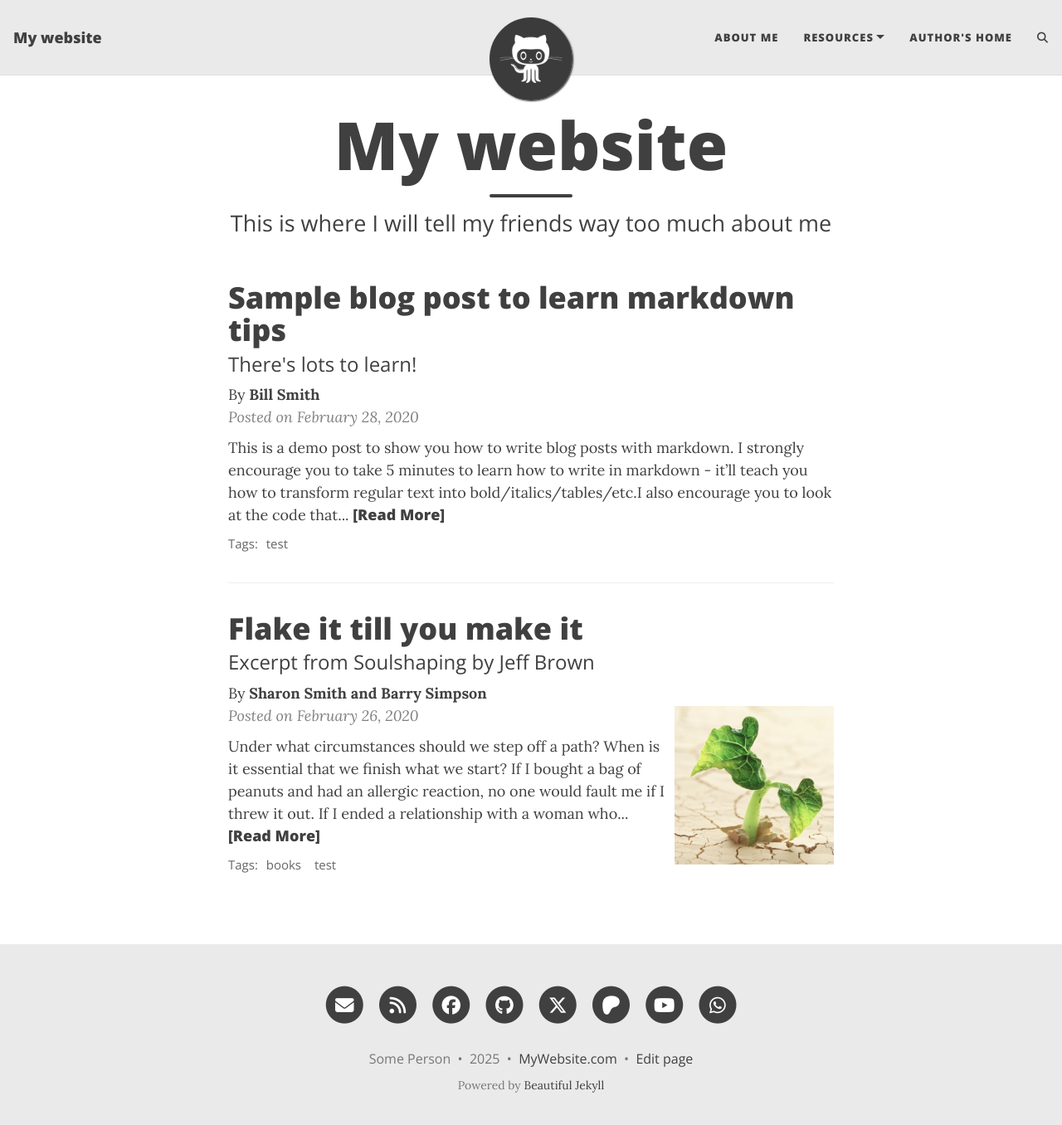
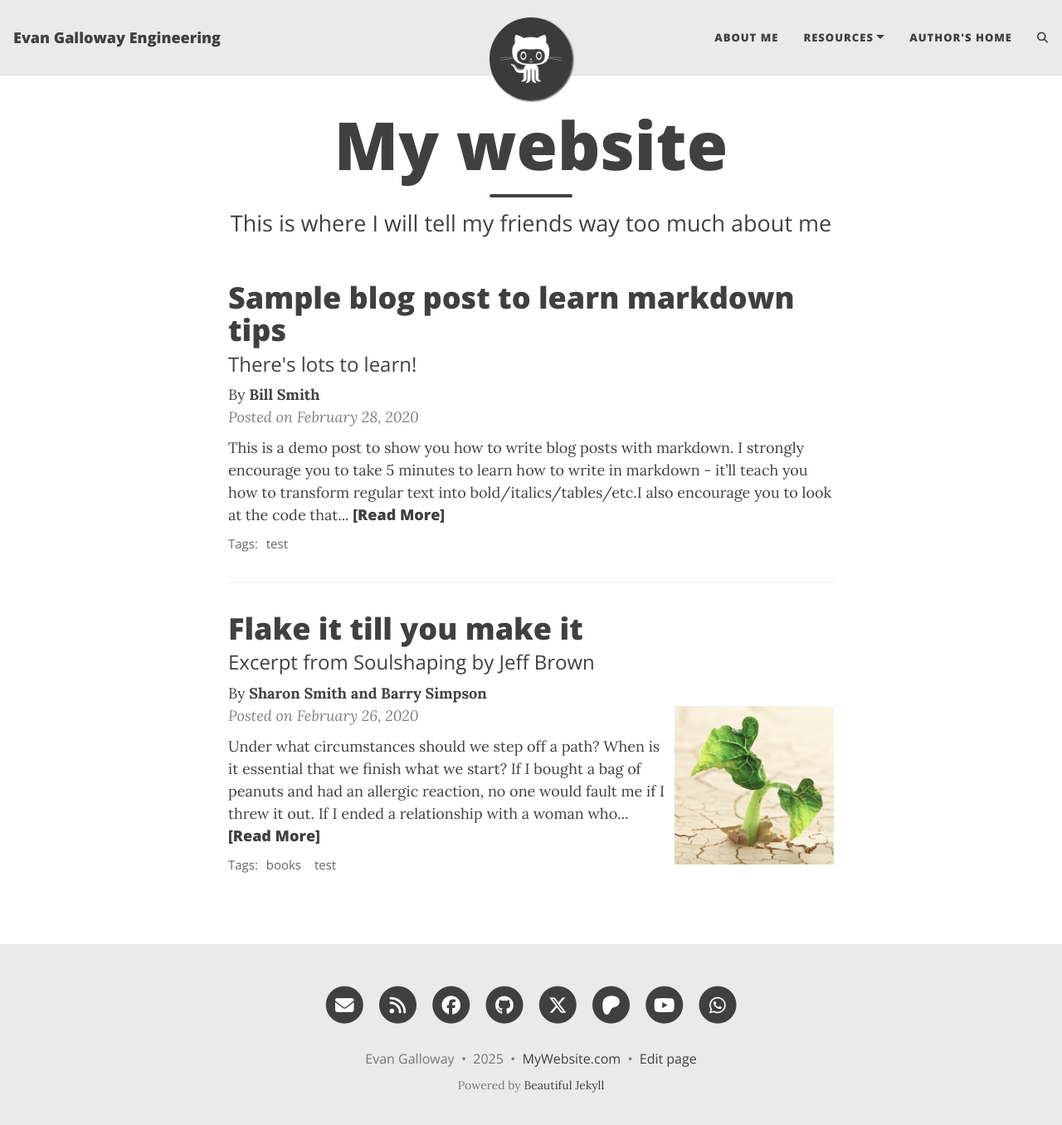
Before and after one commit to gallowayevanengineer/gallowayevanengineer.github.io, a Jekyll site: the page built from beautiful-jekyll-master/index.html, in a window 1280 px wide and 1369 px high. Shown: the top 1356 px of the window at 83% size. Built offline with Jekyll 4.4.1, drawn with Linux system fonts in a browser that asks for light colours; the list of posts is cut into pages by our own code; comment, search, counter and statistics services are not loaded.

Commit message:
Changed name of website

```diff
--- a/beautiful-jekyll-master/_config.yml
+++ b/beautiful-jekyll-master/_config.yml
@@ -10,10 +10,10 @@
 ############################
 
 # Name of website
-title: My website
+title: Evan Galloway Engineering
 
 # Your name to show in the footer
-author: Some Person
+author: Evan Galloway
 
 ###############################################
 # --- List of links in the navigation bar --- #
```
